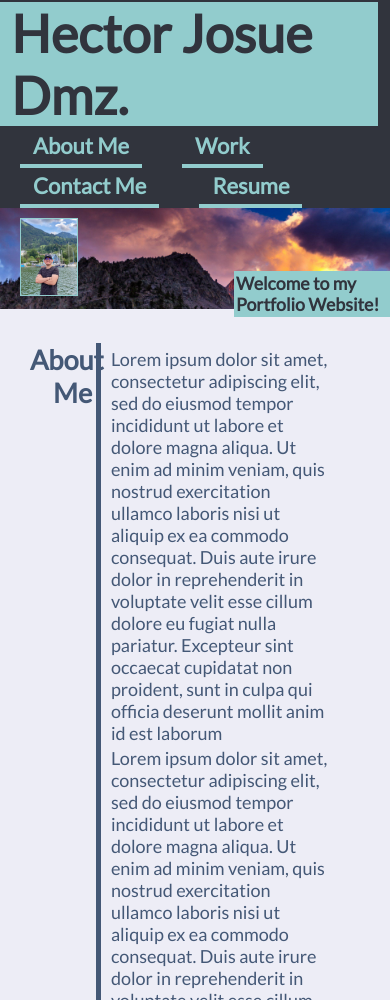
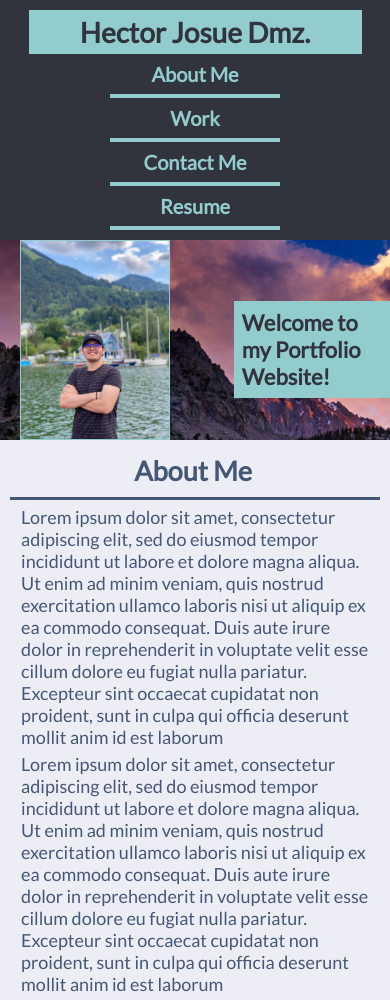
Before and after one commit to HectorHJDH/Module-2-challenge, a plain HTML site: page index.html in a window 390 px wide. Shown: the top 1000 px of the page. Drawn offline with Linux system fonts and the light colour scheme.

Commit message:
Now app is responsive, added the project 1 HOME FINDER in the Work section boxes

```diff
--- a/assets/css/styles.css
+++ b/assets/css/styles.css
@@ -67,7 +67,7 @@ body {
 .myself {
   z-index: 1;
   max-width: 15vw;
-  max-height: 15vw;
+  max-height: 20vw;
   position: absolute;
   top: 10%;
   left: 5%;
@@ -80,7 +80,7 @@ body {
 }
 
 /* Mountains img styles */
-.text-over img {
+.mountains-pic {
   width: 100%;
   max-height: 470px;
   object-fit: cover;
@@ -89,7 +89,7 @@ body {
 /* text box over the mountains img */
 .text-over figcaption {
   position: absolute;
-  top:60%;
+  top: 60%;
   left: 60%;
   font-family: var(--Lato);
   font-size: 2.1vmax;
@@ -191,15 +191,11 @@ body {
   gap: 2.3vw;
 }
 
-/* Stryle for the div on the grid for the 4 topic boxes */
-.grid2x2 div {
+/* Style for the div on the grid for the 4 topic boxes */
+.box-img {
   flex-basis: calc(48.2%);
   justify-content: center;
   flex-direction: column;
-}
-
-/* Styles for images border inside the 2x2 grid */
-.box-img {
   position: relative;
   max-height: 200px;
   border: 8px solid var(--background-color);
@@ -271,11 +267,98 @@ body {
   border-bottom: 4px solid var(--background-color);
 }
 
-/* When screen width value is 1200px, the header turns into columns */
-@media screen and (max-width: 1200px) {
+@media screen and (max-width: 1110px) {
   header {
     flex-direction: column;
+    justify-content: center;
+    padding: 10px;
+    text-align: center;
   }
+
+  .header-title {
+    font-size: 28px;
+    width: 90%;
+    padding: 5px 0;
+  }
+
+  .nav-topics-list {
+    flex-direction: column;
+  }
+
+  .nav-li {
+    border-bottom: 4px solid var(--background-color);
+  }
+
+  .nav-li:hover {
+    border-bottom: 4px solid #EDEDF6;
+  }
+
+  .nav-topic {
+    margin-bottom: 102px;
+    font-size: 20px;
+    border: none;
+  }
+
+  .nav-topic:hover {
+    color: white;
+    border-bottom: none;
+  }
+
+  .myself {
+    max-width: 45vw;
+    max-height: 55.5vw;
+    top: 0;
+    border: 0.5vw solid var(--background-color);
+  }
+
+  .text-over img {
+    height: 200px;
+  }
+
+  .text-over figcaption {
+    top: 30%;
+    font-size: 22px;
+    padding: 2%;
+  }
+
+  .sections {
+    margin: 10px;
+  }
+
+  .section-left {
+    width: 100%;
+    text-align: center;
+    border-bottom: 3px solid var(--body-color);
+    padding-bottom: 10px;
+  }
+
+  .section-right {
+    border: none;
+    width: 100%;
+    text-align: left
+  }
+
+  .grid2x2 {
+    flex-direction: column;
+    gap: 0;
+  }
+
+  .box-img {
+    margin: 30px;
+    height: 400px;
+    margin: 10px 0;
+  }
+
+  .box-img img {
+    width: 100%;
+    height: 185px;
+  }
+
+  .bottom-nav-topics {
+    flex-direction: column;
+    text-align: center;
+  }
+
 }
 
 /* Adds Lato font style */
--- a/index.html
+++ b/index.html
@@ -6,7 +6,7 @@
     <meta charset="UTF-8">
     <meta name="viewport" content="width=device-width, initial-scale=1.0">
     <title>My Portfolio!</title>
-    <link rel="stylesheet" href="./assets/css/styles.css" />
+    <link rel="stylesheet" href="./assets/css/styles.css"/>
 </head>
 
 <!--BODY-->
@@ -16,10 +16,10 @@
         <h1 class="header-title">Hector Josue Dmz.</h1>
         <nav>
           <ul class="nav-topics-list">
-            <li><a class="nav-topic" href="#About-me">About Me</a></li>
-            <li><a class="nav-topic" href="#Work">Work</a></li>
-            <li><a class="nav-topic" href="#Contact-Me">Contact Me</a></li>
-            <li><a class="nav-topic" href="#Resume">Resume</a></li>
+            <li class="nav-li"><a class="nav-topic" href="#About-Me">About Me</a></li>
+            <li class="nav-li"><a class="nav-topic" href="#Work">Work</a></li>
+            <li class="nav-li"><a class="nav-topic" href="#Contact-Me">Contact Me</a></li>
+            <li class="nav-li"><a class="nav-topic" href="#Resume">Resume</a></li>
           </ul>
         </nav>
     </header>
@@ -27,14 +27,14 @@
     <!--MOUNTAINS, PROFILE PHOTO-->
     <figure class="text-over">
         <figcaption>Welcome to my Portfolio Website!</figcaption>
-        <img src="assets/images/Mountains.jpg" alt="Mountains img background for top of page"/>
+        <img src="assets/images/Mountains.jpg" alt="Mountains img background for top of page" class="mountains-pic"/>
         <img src="./assets/images/Myself.jpg" alt="Profile Picture" class="myself"/>
     </figure>
 
     <!--SECTION-->
     <section class="sections">
         <div class="section-left">
-            <h2 class="topics-left" id="About-Me">About<br>Me</h2>
+            <h2 class="topics-left" id="About-Me">About Me</h2>
         </div>
         <div class="section-right">
             <p>Lorem ipsum dolor sit amet, consectetur adipiscing elit, sed do eiusmod tempor incididunt ut labore et dolore
@@ -58,14 +58,13 @@
 
         <div class="section-right">
             <figure class="textover-imgs">
-                <a href="./pages/Surf-report.html">
+                <a href="https://jony0418.github.io/project-api/">
                     <div class="border-margin">
-                        <img src="./assets/images/Yo2.jpg" alt="Myself at the tampico beach"/>
+                        <img src="./assets/images/HouseFinderProject.png" alt="Interactive Front-End Project - House Finder"/>
                     </div>
-                    <figcaption>Surf Report<br><p>Mern Stack</p></figcaption>
+                    <figcaption>Project 1<br><p>Interactive Front-End Project</p></figcaption>
                 </a>
             </figure>
-
 
             <!--The "onclick="return false" helps to not navigate to top of page-->
             <div class="grid2x2">
@@ -100,7 +99,7 @@
     <!--SECTION-->
     <section class="sections">
         <div class="section-left">
-            <h2 class="topics-left" id="Contact-Me">Contact<br>Me</h2>
+            <h2 class="topics-left" id="Contact-Me">Contact Me</h2>
         </div>
 
         <div class="section-right">
```
Also changed, not shown: pages/Surf-report.html (deleted, +0 -27 lines), assets/images/HouseFinderProject.png (added).
